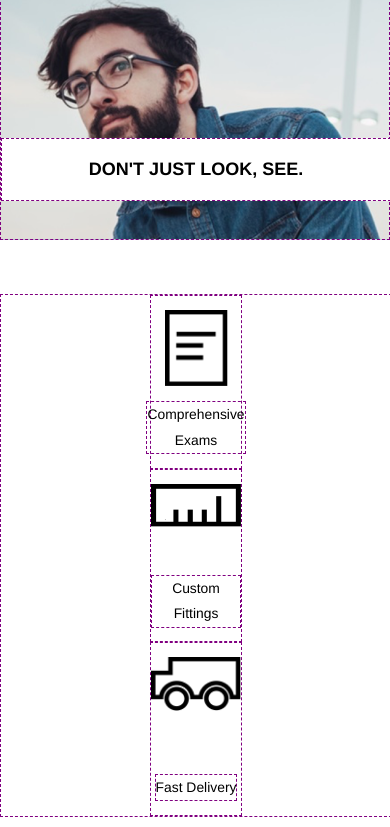
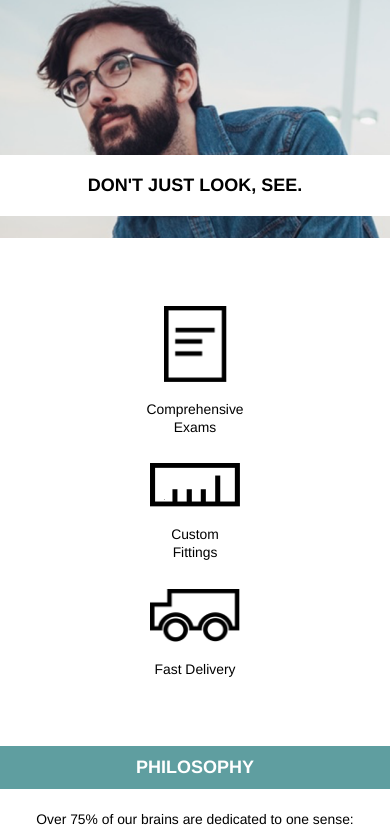
Before and after one commit to manelson32/tsoptics, a plain HTML site: page index.html in a window 390 px wide. Shown: the part 68-895 px from the top of the page. Drawn offline with Linux system fonts and the light colour scheme.

Commit message:
Remove unused HTML and CSS, restyle byline for desktop and tablet modes, restyle Services section for mobile mode, and add copyright symbol

```diff
--- a/index.html
+++ b/index.html
@@ -16,7 +16,7 @@
 
       <header class=" sitebox flex">
         <div class="logo flex">
-          <img src="./resources/images/logo-white.png" alt="">
+          <img src="./resources/images/logo-white.png" alt="Don't just look, see.">
           <p>Tortoiseshell Optics</p>
         </div>
 
@@ -42,37 +42,7 @@
     </div>
 
 <!-- Services Section -->
-<!--
-    <div class="sitebox flex services">
-      <div class="service">
-        <div class="image-container exams">
-          <img src="./resources/images/paper-icon.png" alt="">
-        </div>
-        <div class="caption">
-          <span>Comprehensive Exams</span>
-        </div>
-      </div>
 
-      <div class="service">
-        <div class="image-container fittings">
-          <img src="./resources/images/ruler-icon.png" alt="">
-        </div>
-        <div class="caption">
-          <span>Custom Fittings</span>
-        </div>
-      </div>
-
-      <div class="service">
-        <div class="image-container delivery">
-          <img src="./resources/images/truck-icon.png" alt="">
-        </div>
-        <div class="caption">
-          <span>Fast Delivery</span>
-        </div>
-      </div>
-
-    </div>
--->
     <div class="sitebox flex services">
 
       <div class="exams flex">
@@ -107,12 +77,11 @@
       <div class="philosophy">
         <span>PHILOSOPHY</span>
         <p>Over 75% of our brains are dedicated to one sense: vision. We believe everyone deserves to see the world, no matter what. That’s why we offer eye exams, custom fittings, and quick delivery at a low cost. It’s your vision that makes ours.</p>
+      </div>
 
-      </div>
       <div class="appointments">
         <span>APPOINTMENTS</span>
         <p>Schedule an appointment by calling us at (312) 654-0987. We’re open Tuesday - Saturday, 9AM - 6PM.</p>
-
       </div>
     </div>
 
@@ -120,10 +89,8 @@
 
     <footer class="flex sitebox">
       <img src="./resources/images/logo-black.png" alt="">
-      <div>Copyright Tortoiseshell Optics</div>
+      <div>&copy Copyright Tortoiseshell Optics</div>
     </footer>
-
-
 
   </body>
 </html>
--- a/resources/css/style.css
+++ b/resources/css/style.css
@@ -1,13 +1,8 @@
 /* Universal Styles */
 
-/* div border for development use - remove after main structure done */
-div {
-  border: 1px dashed purple;
-}
 .sitebox {
   width: 960px;
   margin: auto;
-  /*z-index: 5;*/
 }
 .flex {
   display: flex;
@@ -33,10 +28,8 @@ body {
 header {
   color: white;
   background-color: cadetblue;
-  /*align-items: center;*/
   position: relative;
   top: 1rem;
-  /*z-index: 5;*/
 }
 .logo {
   align-items: center;
@@ -64,12 +57,11 @@ header li {
 }
 .byline {
   position: relative;
-  top: 12.5rem;
+  top: 20.5rem;
   left: 2rem;
   text-align: right;
 }
 .byline span {
-  /*width: auto;*/
   background-color: white;
   padding: 1.5rem 5rem;
   font-size: 2rem;
@@ -85,7 +77,7 @@ header li {
     background-position: 20%;
   }
   .byline {
-    top: 6.75rem;
+    top: 12.75rem;
     left: auto;
     right: 2rem;
   }
@@ -106,19 +98,19 @@ header li {
     background-position: 20%;
   }
   .byline {
-    top: 8rem;
+    top: 9rem;
     left: auto;
     text-align: center;
     right: auto;
     background-color: white;
     padding: 1rem 0;
-
   }
   .byline span {
     padding: 1rem;
     font-size: 1rem;
   }
 }
+
 /* Services Styles */
 
 .services {
@@ -147,42 +139,21 @@ header li {
 }
 .caption {
   text-align: center;
+  padding-top: 1rem;
 }
 @media only screen and (max-width: 640px) {
   .services {
     flex-direction: column;
     align-items: center;
-    /*margin-top: 3.77rem;
-    margin-bottom: 3.77rem;*/
   }
   .exams, .fittings, .delivery {
+    height: auto;
+    line-height: 1rem;
     padding: 0.77rem 0;
   }
   .caption {
     font-size: 0.77rem;
   }
-
-}
-.exams {/*
-  width: 3.5rem;*/
-}
-
-.fittings {/*
-  width: 5rem;*/
-}
-
-.delivery {/*
-  width: 5rem;*/
-}
-
-.image-container {/*
-  margin: auto;*/
-}
-
-.image-container img {/*
-  display: block;
-  margin: auto;
-  width: 100%;*/
 }
 
 /* Information Section */
@@ -190,13 +161,10 @@ header li {
 .information {
   padding-bottom: 5rem;
   justify-content: center;
-
 }
 .philosophy, .appointments {
   width: 35%;
   margin-right: 5%;
-
-
 }
 .information span {
   display: block;
@@ -205,7 +173,6 @@ header li {
   background-color: cadetblue;
   font-weight: bold;
   padding: 0.5rem 0 0.5rem 1.25rem;
-
 }
 .information p {
   padding-top: 1rem;
@@ -229,7 +196,6 @@ header li {
     font-size: 0.77rem;
     padding-left: 1rem;
     padding-right: 1rem;
-
   }
 }
 
```
